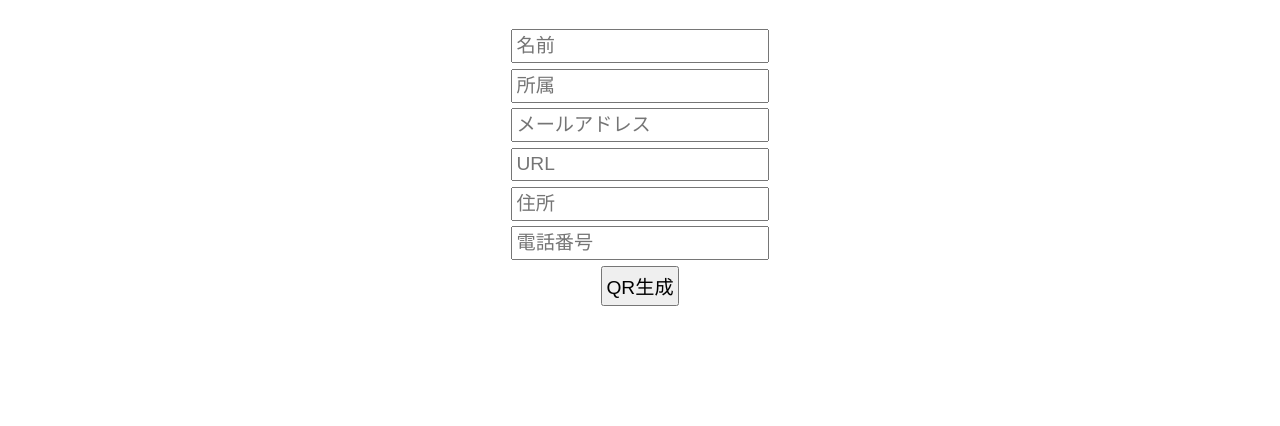
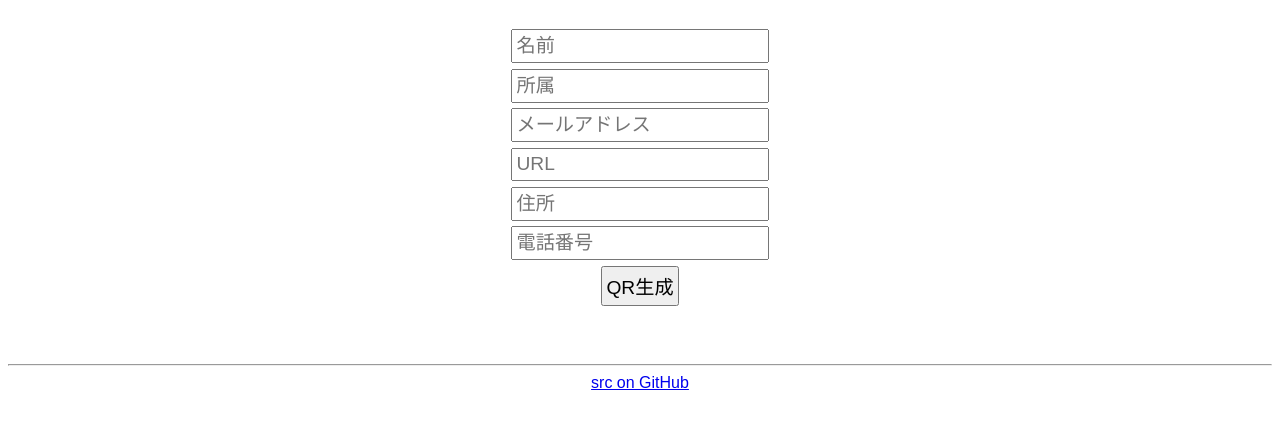
Before and after one commit to code4fukui/qrcardmaker, a plain HTML site: page index.html in a window 1280 px wide. Shown: the part 70-496 px from the top of the page. Drawn offline with Linux system fonts and the light colour scheme.

Commit message:
add link

```diff
--- a/index.html
+++ b/index.html
@@ -13,6 +13,9 @@
 <button id=btn>QR生成</button>
 <div id=qr></div>
 </main>
+
+<hr>
+<a href=https://github.com/code4fukui/qrcardmaker/>src on GitHub</a><br>
 
 <script type="module">
 import { QRCode } from "https://js.sabae.cc/QRCode.js";
```
